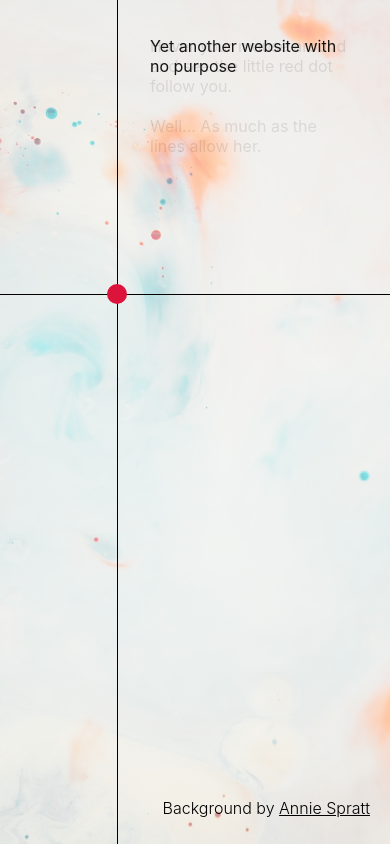
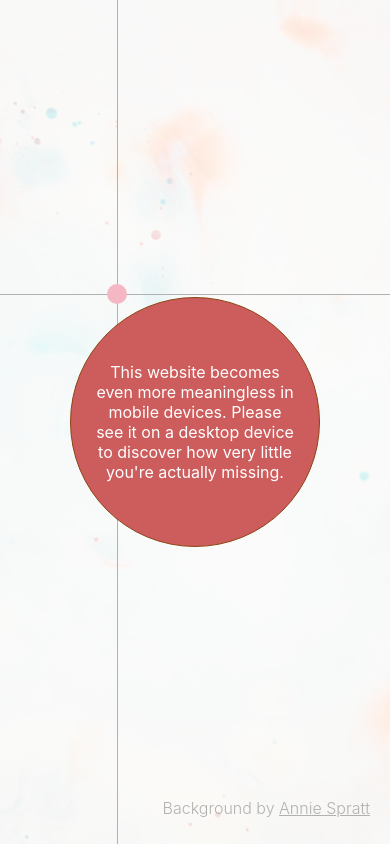
Before and after one commit to selmanbey/sliding-dot, a plain HTML site: page index.html in a window 390 px wide. Drawn offline with Linux system fonts and the light colour scheme.

Commit message:
adds a media query to inform visitors how futile their attempt to use this website on a mobile device is

```diff
--- a/index.html
+++ b/index.html
@@ -36,6 +36,13 @@
       <div id="v-line" class="line"></div>
       <div id="circle"></div>
     </main>
+    <div id="media-alert">
+      <p>
+        This website becomes even more meaningless in mobile devices. Please see
+        it on a desktop device to discover how very little you're actually
+        missing.
+      </p>
+    </div>
   </body>
   <script src="main.js"></script>
 </html>
--- a/main.css
+++ b/main.css
@@ -1,5 +1,9 @@
 html,
 body {
+  position: relative;
+  box-sizing: border-box;
+  width: 100vw;
+  height: 100vh;
   margin: 0;
   padding: 0;
   overflow: hidden;
@@ -13,10 +17,8 @@ a {
 }
 
 main {
-  width: 100vw;
-  height: 100vh;
-  box-sizing: border-box;
-  position: relative;
+  width: 100%;
+  height: 100%;
   user-select: none;
 }
 
@@ -37,11 +39,10 @@ main {
 }
 
 .info-text {
-  /* display: none; */
   position: absolute;
   top: 20px;
   right: 40px;
-  width: 200px;
+  width: 280px;
   font-weight: 400;
   transition: opacity 1000ms;
 }
@@ -79,3 +80,39 @@ main {
   background: crimson;
   transition: left 400ms, top 400ms;
 }
+
+#media-alert {
+  display: none;
+}
+
+@media screen and (max-width: 700px) {
+  main {
+    opacity: 0.3;
+  }
+
+  .info-text {
+    display: none;
+  }
+
+  #media-alert {
+    display: flex;
+    justify-content: center;
+    align-items: center;
+    box-sizing: border-box;
+    position: absolute;
+    top: 50%;
+    left: 50%;
+    transform: translate(-50%, -50%);
+    background: indianred;
+    border: 1px solid saddlebrown;
+    color: white;
+    width: 250px;
+    height: 250px;
+    border-radius: 50%;
+  }
+
+  #media-alert p {
+    width: 200px;
+    text-align: center;
+  }
+}
```
